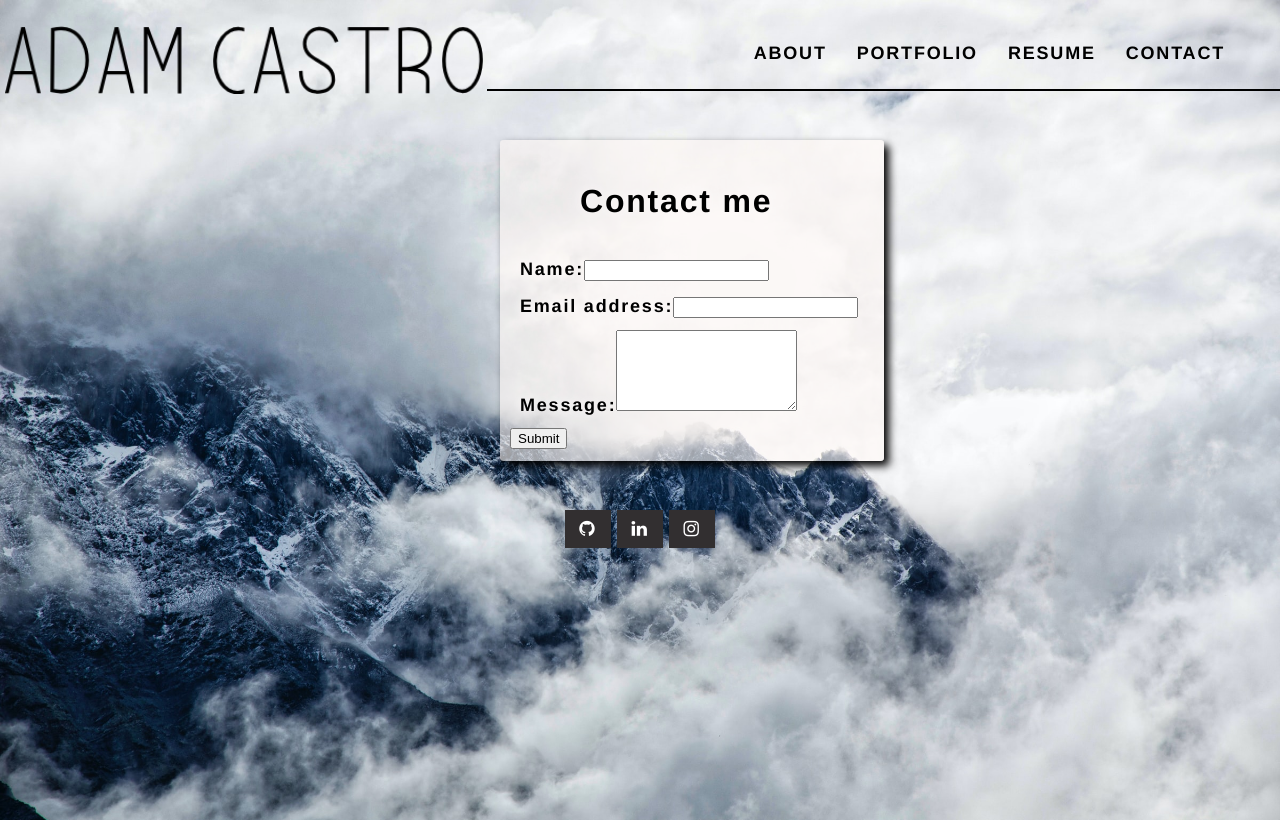
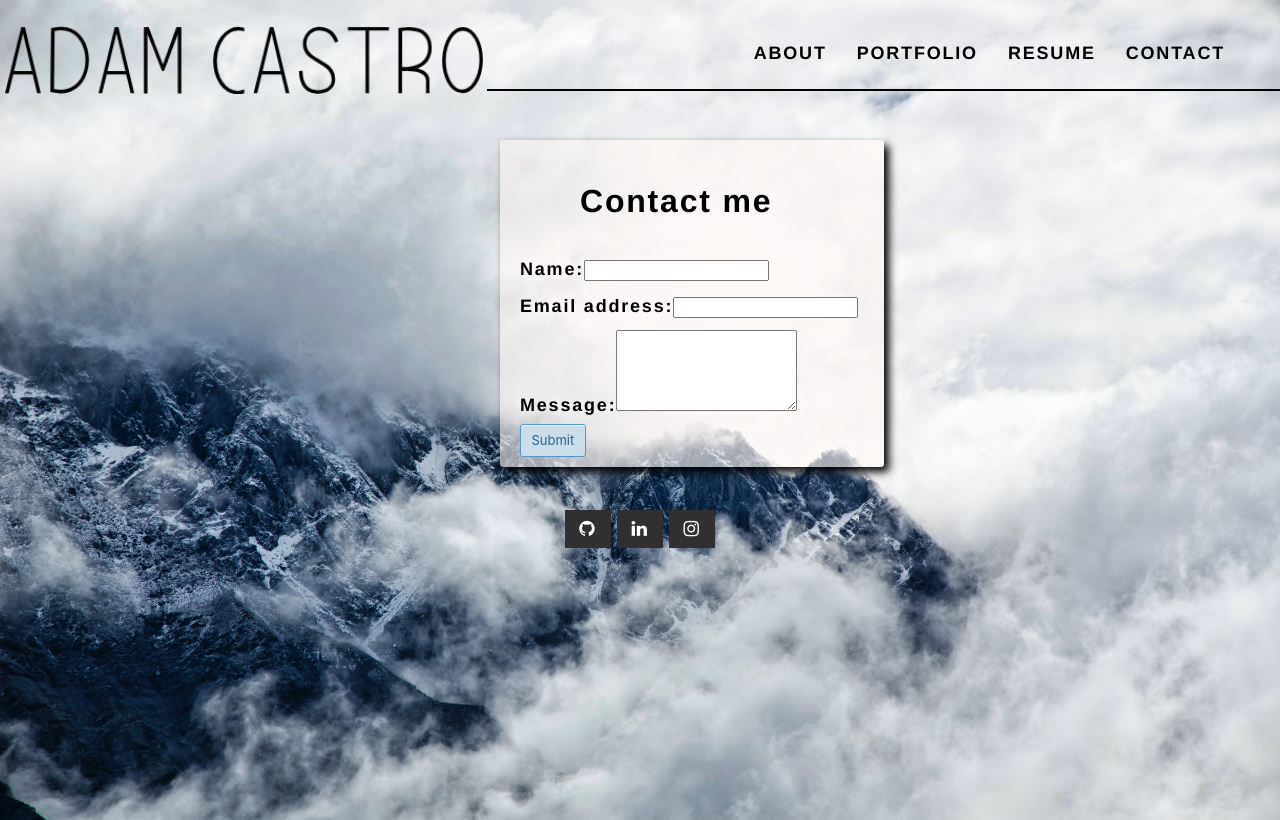
Before and after one commit to avc0021/portfolio-ac, a React (Create React App) app: page /contact in a window 1280 px wide. Built offline with nearby package versions, Linux system fonts and the light colour scheme.

Commit message:
fixed button in contact nad other align issues

```diff
--- a/src/components/Contact/index.js
+++ b/src/components/Contact/index.js
@@ -57,7 +57,7 @@
             <p className="error-text">{errorMessage}</p>
           </div>
         )}
-        <button data-testid="button" type="submit" className="submit">Submit</button>
+        <button data-testid="button" type="submit" className="submit" >Submit</button>
       </form>
     </section>
   );
--- a/src/index.css
+++ b/src/index.css
@@ -220,7 +220,45 @@
 }
 
 .submit {
+  margin-left: 10px;
+  background-color: #cadde9;
+  border-radius: 3px;
+  border: 1px solid #5496c5;
+  box-shadow: rgba(255, 255, 255, .7) 0 1px 0 0 inset;
+  box-sizing: border-box;
+  color: #246594;
+  cursor: pointer;
+  font-family: -apple-system,system-ui,"Segoe UI","Liberation Sans",sans-serif;
+  font-size: 13px;
+  font-weight: 400;
+  line-height: 1.15385;
 
+  outline: none;
+  padding: 8px .8em;
+  position: relative;
+  text-align: center;
+  text-decoration: none;
+  user-select: none;
+  -webkit-user-select: none;
+  touch-action: manipulation;
+  vertical-align: baseline;
+  white-space: nowrap;
+}
+
+.button-8:hover,
+.button-8:focus {
+  background-color: #b3d3ea;
+  color: #2c5777;
+}
+
+.button-8:focus {
+  box-shadow: 0 0 0 4px rgba(0, 149, 255, .15);
+}
+
+.button-8:active {
+  background-color: #a0c7e4;
+  box-shadow: none;
+  color: #2c5777;
 }
 
 .footer-social-icons {
```
